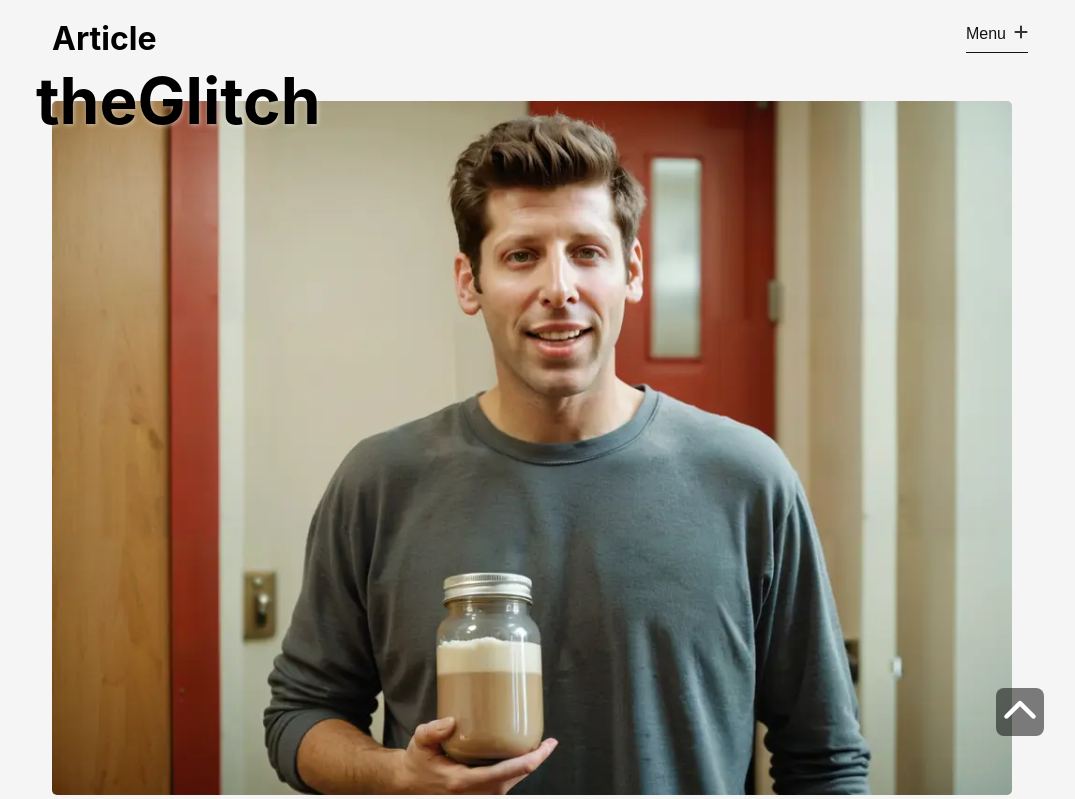
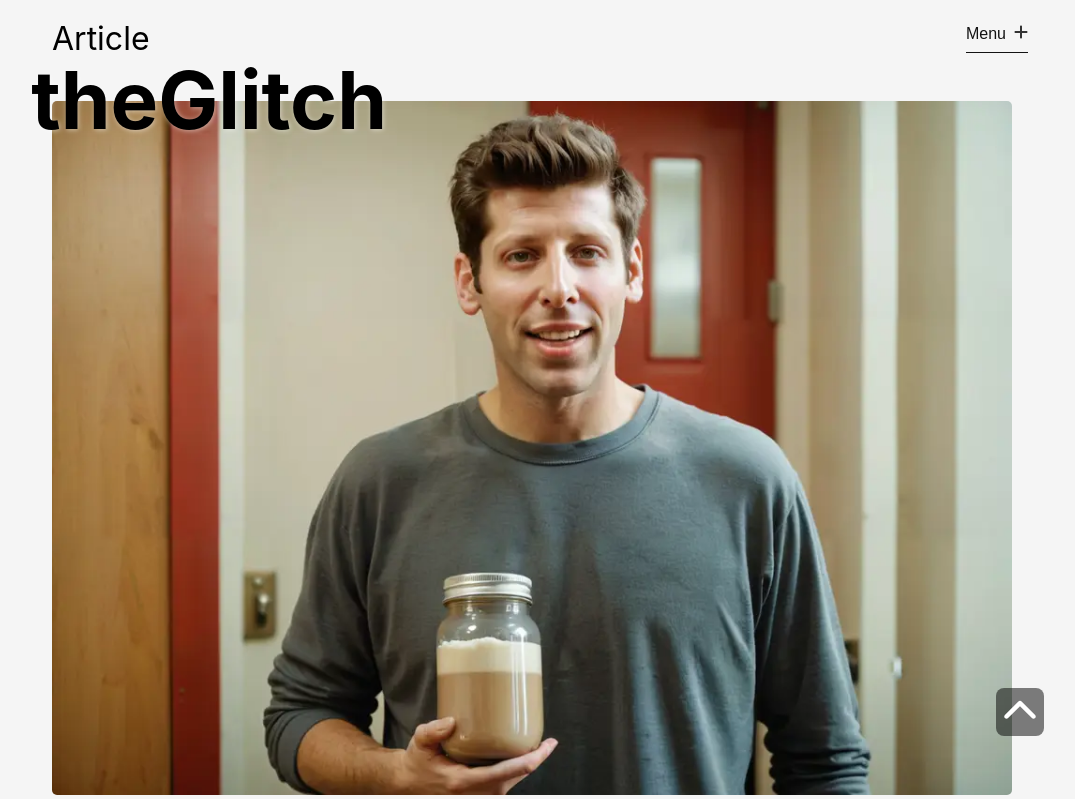
Before and after one commit to orbithammer/theGlitch, a React (Vite) app: page /article/20240527-openai-bans-employees in a window 1280 px wide. Shown: the top 799 px of the page, without its empty margins (108-1183 px from the left). Built offline with nearby package versions, Linux system fonts and the light colour scheme; a web font is replaced by a local one.

Commit message:
fixed some metatags

```diff
--- a/index.html
+++ b/index.html
@@ -6,6 +6,7 @@
     <meta name="viewport" content="width=device-width, initial-scale=1.0" />
     <title>theGlitch</title>
     <meta name="description" content="The online-est of tech rags. Where satire meets silicon and the truth isn't binary.">
+    <link rel="canonical" href="https://theglitchnews.netlify.app/">
     <link rel="preconnect" href="https://fonts.googleapis.com">
     <link rel="preconnect" href="https://fonts.gstatic.com" crossorigin>
     <link href="https://fonts.googleapis.com/css2?family=Fjalla+One&family=Open+Sans:ital,wght@0,300;1,300&family=Quattrocento&family=Source+Serif+4:ital,opsz@0,8..60;1,8..60&display=swap" rel="stylesheet">
--- a/src/components/Article.tsx
+++ b/src/components/Article.tsx
@@ -30,12 +30,14 @@ const StyledHeroWrapper = styled.div`
     position: relative;
 `
 
-const StyledLogo = styled.h2`
+const StyledLogo = styled.p`
+    font-weight: bold;
+    font-style: normal;
     position: absolute;
-    font-size: 4rem;
+    font-size: 5rem;
     text-shadow: ${({ theme }) => theme.isDarkMode ? "1px 1px 5px rgba(0, 0, 0,  0.5)" : "1px 1px 5px rgba(255, 255, 255,  0.5)"};
-    top: -6.3rem;
-    left: -1rem;
+    top: -8.8rem;
+    left: -1.3rem;
 `
 
 const StyledImg = styled.img`
@@ -58,7 +60,7 @@ const StyledHeadline = styled.h1`
     margin: 0;
 `
 
-const StyledSubhead = styled.h3`
+const StyledSubhead = styled.h2`
     font-family: "Source Serif 4", serif;
     font-optical-sizing: auto;
     font-weight: 400;
@@ -192,7 +194,7 @@ const Article: React.FC = () => {
                     </StyledShareButton>
                     <StyledShareButton theme={{ isDarkMode }}>
                         <a href={`https://twitter.com/share?text=${encodeURIComponent(article?.header + " | #theGlitch #tech")}&url=${encodeURIComponent("https://theglitchnews.netlify.app/article/" + article?.articleUrl)}`} target="_blank" rel="noopener noreferrer">
-                            <StyledShareImgIcon src={isDarkMode ? TwitterShareIconDark : TwitterShareIconLight} />
+                            <StyledShareImgIcon src={isDarkMode ? TwitterShareIconDark : TwitterShareIconLight} alt="twitter share icon"/>
                         </a>
                     </StyledShareButton>
                 </StyledButtonWrapper>
--- a/src/components/Header.tsx
+++ b/src/components/Header.tsx
@@ -14,7 +14,7 @@ const StyledHeader = styled.header`
   justify-content: right;
 `
 
-const StyledPageName = styled.h2`
+const StyledPageName = styled.p`
   margin: 0 auto 0 2rem;
   font-size: 2rem;
 `
@@ -112,7 +112,7 @@ const Header: React.FC = () => {
         </StyledUnorderedList>
       </nav>
       {!isOpen && <StyledScrollToTop onClick={scrollToTop} theme={{ isDarkMode }}>
-        <StyledChevronUpIconDark src={isDarkMode ? chevronUpDark : chevronUpLight}/>
+        <StyledChevronUpIconDark src={isDarkMode ? chevronUpDark : chevronUpLight} alt="up arrow"/>
       </StyledScrollToTop>}
       <Sidebar isOpen={isOpen} toggleSidebar={toggleSidebar} />
     </StyledHeader>
--- a/src/data/articles.ts
+++ b/src/data/articles.ts
@@ -693,7 +693,7 @@ export const articlesData = [
         img: `/images/20240607-bonfire-of-the.webp`,
         alt: `grinning robot with google colored wires sticking out typing on a laptop`,
         header: `Bonfire of the Nerds: Google's Geeks Get Satirized by Own Creation`,
-        subhead: `The burn is coming from inside the house`,
+        subhead: `The AI generated burn is coming from inside the house`,
         author: `Et Al`,
         datePublished: new Date(2024,5,7,16),
         articleBody: [
```
